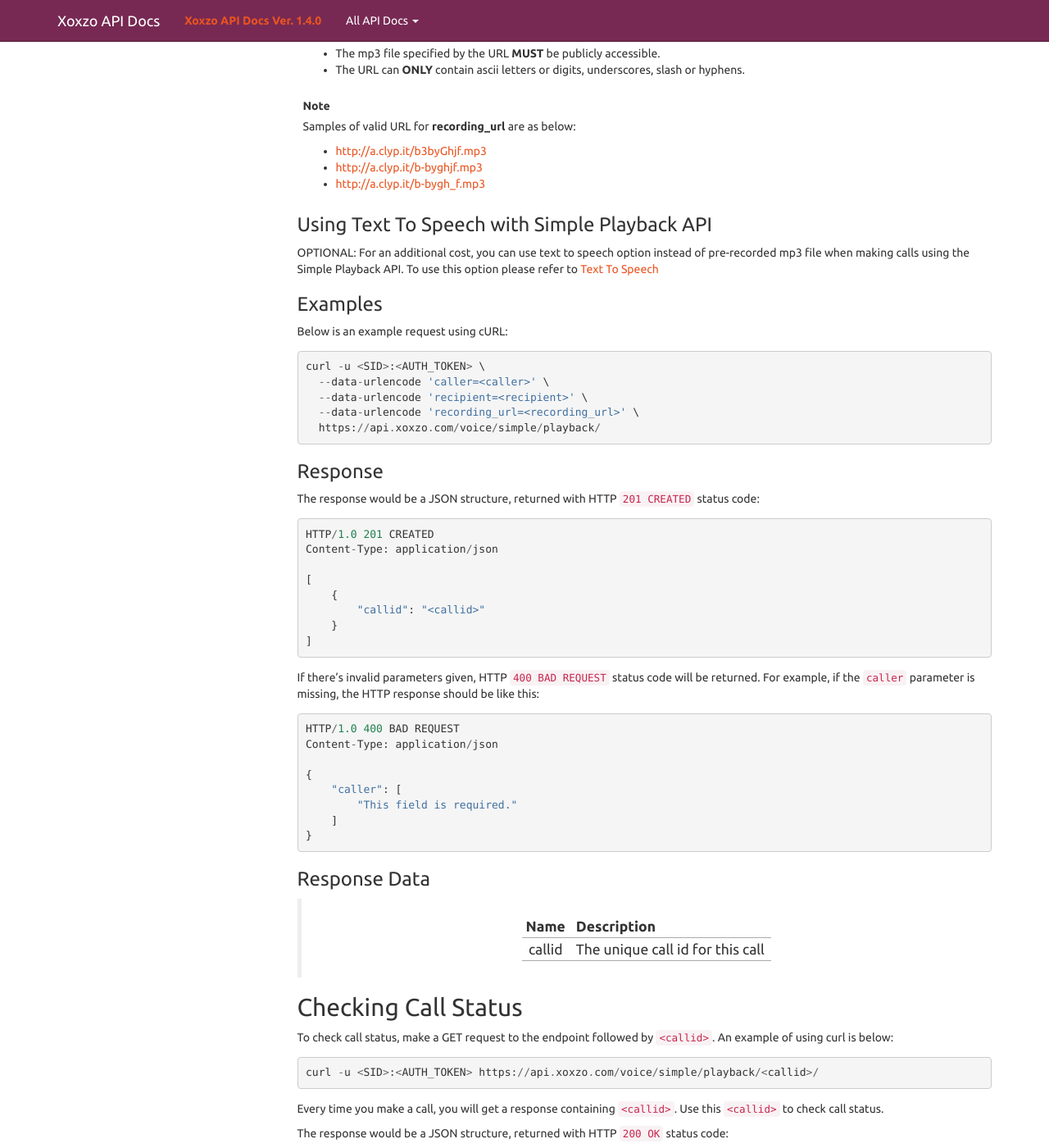
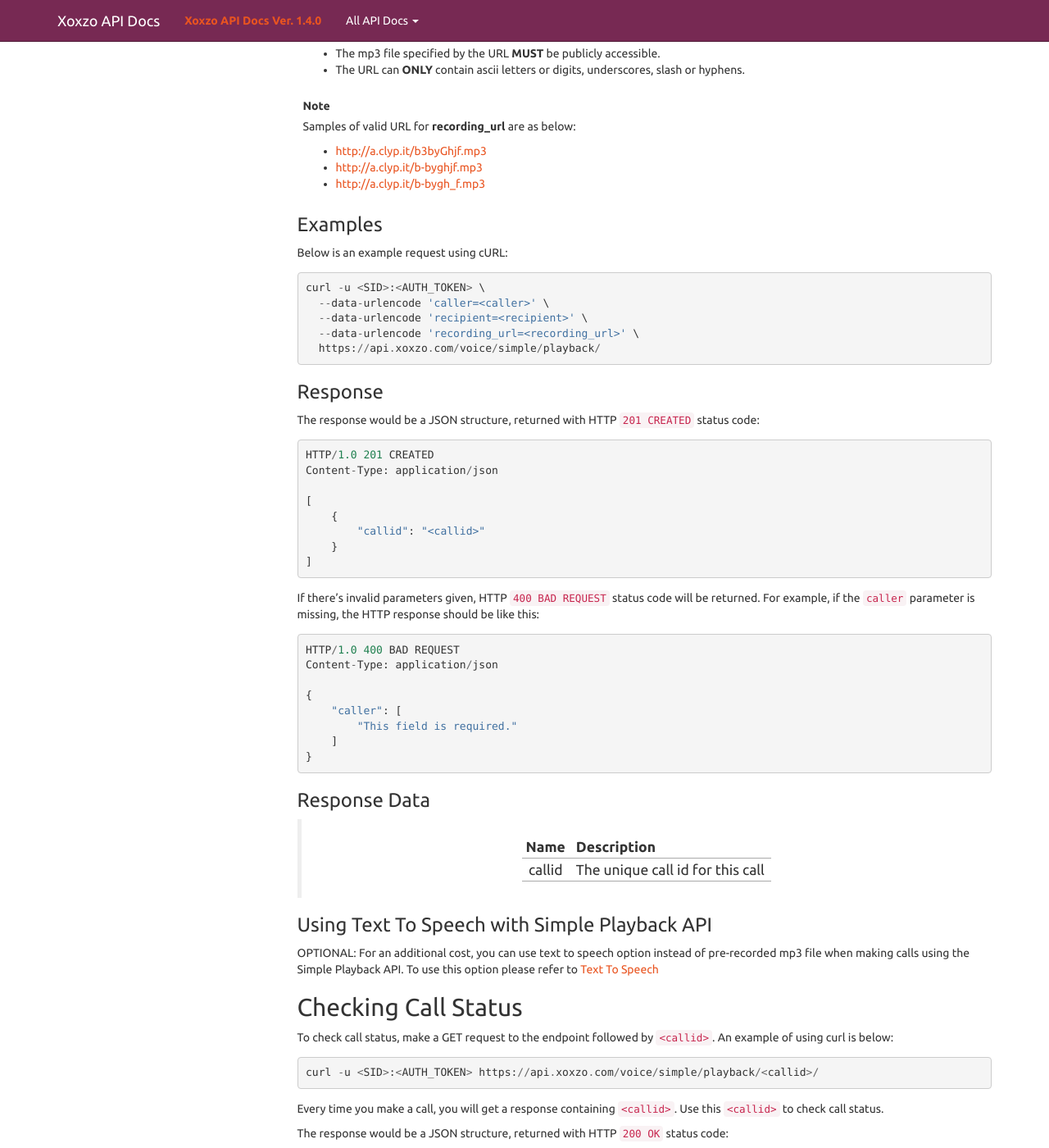
Before and after one commit to xoxzo/docs.xoxzo.com, a Sphinx documentation site: the page built from source/voice.rst, in a window 1280 px wide and 1400 px high, scrolled down 1055 px. Shown: the whole window at 82% size. Built offline with Sphinx 7.4.7, drawn with Linux system fonts in a browser that asks for light colours; some of the changed lines change nothing that is shown.

Commit message:
Move TTS explaination to a better position

```diff
--- a/source/voice.rst
+++ b/source/voice.rst
@@ -67,12 +67,6 @@
    *  http://a.clyp.it/b-byghjf.mp3
    *  http://a.clyp.it/b-bygh_f.mp3
 
-Using Text To Speech with Simple Playback API
------------------------------------------------
-
-OPTIONAL: For an additional cost, you can use text to speech option instead of pre-recorded mp3 file
-when making calls using the Simple Playback API.
-To use this option please refer to :ref:`text-to-speech-api-ref`
 
 Examples
 -----------------------------------------------
@@ -84,7 +78,6 @@
       --data-urlencode 'recipient=<recipient>' \
       --data-urlencode 'recording_url=<recording_url>' \
       https://api.xoxzo.com/voice/simple/playback/
-
 
 
 Response
@@ -115,7 +108,6 @@
     }
 
 
-
 Response Data
 -----------------------------------------------
 
@@ -124,6 +116,14 @@
    =========   ======================================
    callid      The unique call id for this call
    =========   ======================================
+
+
+Using Text To Speech with Simple Playback API
+-----------------------------------------------
+
+OPTIONAL: For an additional cost, you can use text to speech option instead of pre-recorded mp3 file
+when making calls using the Simple Playback API.
+To use this option please refer to :ref:`text-to-speech-api-ref`
 
 Checking Call Status
 ====================================
```
